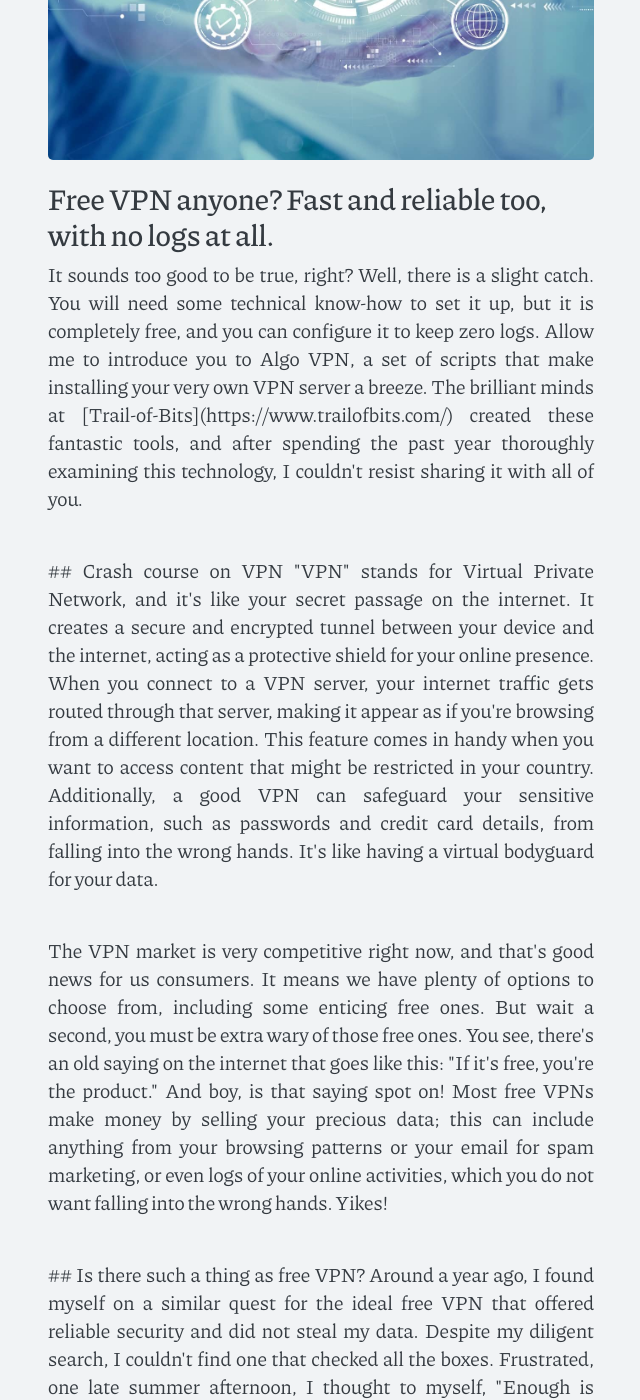
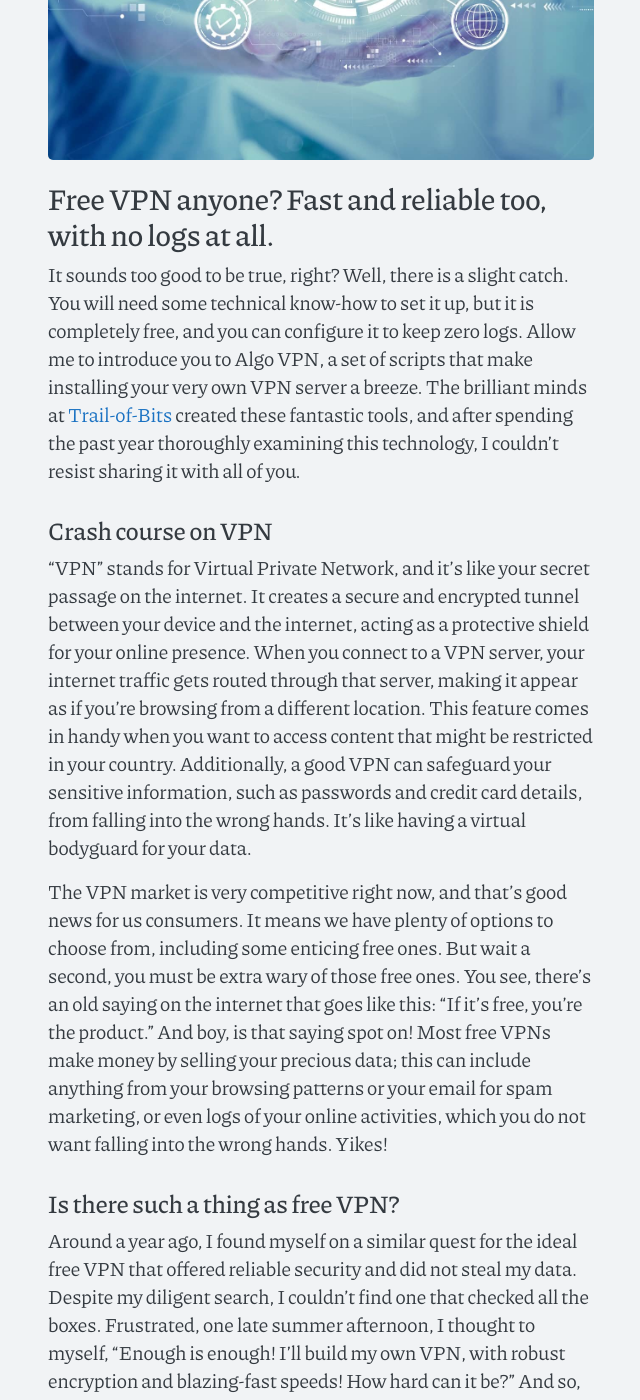
Before and after one commit to ShashwatAdh/ShashwatAdh.github.io, a Jekyll site: the page built from _posts/2023-06-19-Free-VPN.md, in a window 1280 px wide and 1400 px high, scrolled down 404 px. Shown: the whole window, without its empty margins (319-959 px from the left). Built offline with Jekyll 4.4.1, drawn with Linux system fonts in a browser that asks for light colours; some of the changed text lies outside the part shown.

Commit message:
Update 2023-06-19-Free-VPN.md

```diff
--- a/_posts/2023-06-19-Free-VPN.md
+++ b/_posts/2023-06-19-Free-VPN.md
@@ -9,42 +9,27 @@ lead: Algo VPN, an Open Source, Self-hosted VPN solution
 
 # Free VPN anyone? Fast and reliable too, with no logs at all.
 
-<div align="justify">
 
 It sounds too good to be true, right? Well, there is a slight catch. You will need some technical know-how to set it up, but it is completely free, and you can configure it to keep zero logs. Allow me to introduce you to Algo VPN, a set of scripts that make installing your very own VPN server a breeze. The brilliant minds at [Trail-of-Bits](https://www.trailofbits.com/) created these fantastic tools, and after spending the past year thoroughly examining this technology, I couldn't resist sharing it with all of you.
 
-</div>
-<br>
-<div align = "justify">
 
 ## Crash course on VPN
 
 "VPN" stands for Virtual Private Network, and it's like your secret passage on the internet. It creates a secure and encrypted tunnel between your device and the internet, acting as a protective shield for your online presence. When you connect to a VPN server, your internet traffic gets routed through that server, making it appear as if you're browsing from a different location. This feature comes in handy when you want to access content that might be restricted in your country. Additionally, a good VPN can safeguard your sensitive information, such as passwords and credit card details, from falling into the wrong hands. It's like having a virtual bodyguard for your data.
 
-</div>
-<br>
-<div align = "justify">
 
 The VPN market is very competitive right now, and that's good news for us consumers. It means we have plenty of options to choose from, including some enticing free ones. But wait a second, you must be extra wary of those free ones. You see, there's an old saying on the internet that goes like this: "If it's free, you're the product." And boy, is that saying spot on! Most free VPNs make money by selling your precious data; this can include anything from your browsing patterns or your email for spam marketing, or even logs of your online activities, which you do not want falling into the wrong hands. Yikes!
 
-</div>
-<br>
-<div align = "justify">
 
 ## Is there such a thing as free VPN?
 
 Around a year ago, I found myself on a similar quest for the ideal free VPN that offered reliable security and did not steal my data. Despite my diligent search, I couldn't find one that checked all the boxes. Frustrated, one late summer afternoon, I thought to myself, "Enough is enough! I'll build my own VPN, with robust encryption and blazing-fast speeds! How hard can it be?" And so, my journey into the depths of VPN technology began.
 
-</div>
-<br>
-<div align = "justify">
 
 ![bender](/assets/bender.jpg)
 
 I immersed myself knee-deep in the world of encryption algorithms, client software, and hosting servers. Remember when I said how hard could it be, famous last words! However, a glimmer of hope caught my eye: ALGO VPN. It's a free, self-hosted, open-source personal VPN server designed for easy deployment and top-notch security. Sign me up!
 
-</div>
-<br>
 
 
 Being an open source project, everyone is free to take a look at their codes and implementation, here are a few insights:
@@ -54,52 +39,27 @@ Being an open source project, everyone is free to take a look at their codes and
 * Based on current versions of strongSwan, a multiplatform IPsec implementation
 * Designed to be disposable, with automated setup can be torn down and re-deployed with little effort
 
-<div align = "justify">
 
 Now, as much as I would like to provide full step-by-step instructions to deploy your own VPN server, it wouldn't be practical or comprehensive. I cannot hope to cover every potential issue you might encounter (let's face it, that would be a never-ending story), so I'll instead point you towards the [official documentation](https://github.com/trailofbits/algo). They've got you covered with detailed instructions on how to set it up with different cloud hosting providers.
-</div>
-<br>
-<div align = "justify">
 
 You will need some previous knowledge up your sleeve, though. First, you need to be familiar with the terminal on a Linux system. As most of the cloud providers use Linux as their VMs, and Algo is really designed for the Linux OS. Second, you will run into some issues depending on the cloud hosting solution and the type of instance you choose. You will at some point have to google some errors and debug them on your own. Some technical knowledge is therefore essential.
 
-</div>
-<br>
-<div align = "justify">
 
 But here's the real secret sauce I'm about to share with you—how to use it for FREE! You see, while the VPN server project itself is open-source, hosting it somewhere requires some financial investment. Unless...
 
-</div>
-<br>
-<div align = "justify">
 
 ## Cloud Hosting woes
 
 Enter AWS, also known as Amazon Web Services. They offer a free-tier service that allows you to configure a modestly equipped virtual private cloud infrastructure. And guess what? You can use it to learn all about AWS offerings for an entire year, absolutely free! Now, the VPN server doesn't require much computing power or storage. Just keep an eye on your network usage, and voila! You've got yourself a free VPN subscription for a whole year. Detailed steps to configure an AWS server can be found [here](https://www.linkedin.com/pulse/creating-your-own-vpn-aws-ricardo-deodutt).
 
-</div>
-<br>
-<div align = "justify">
 
 But hold your horses, my friends, we're not stopping there. We're going for a truly free hosting solution. For that, we need to turn our attention to Oracle Cloud Infrastructure ([OCI](https://www.oracle.com/uk/cloud/free/?intcmp=ohp052322ocift)). They have an always-free tier with basic virtual servers that can run the VPN without a hitch. However, before we jump into OCI, I recommend starting with AWS for two reasons.
-
-</div>
-<br>
-<div align = "justify">
 
 
 Firstly, AWS is more popular and widely used, so learning about its offerings and systems can be incredibly valuable down the road. And secondly, OCI is not officially listed as supported by the Algo installation scripts. So, it's a good idea to familiarize yourself with the installation process and enjoy the benefits of AWS while you're at it. The developers over at Algo state that it is designed to *"be easy to set up. That way, you start it when you need it and tear it down before anyone can figure out the service you’re routing your traffic through."* Therefore, I suggest you deploy, tear it down and re-deploy it several times over the year just to learn the nuisances of the installation process. Make the most of your free year, my friends!
 
-</div>
-<br>
-<div align = "justify">
-
 
 Now, here's the scoop on OCI: there are resources available with step-by-step instructions on installing Algo VPN in OCI, for example [this](https://pswalia2u.medium.com/setting-up-personal-wireguard-vpn-on-oracle-cloud-compute-instance-1d90d56d4b8b) and [this](https://kenny.yeoyou.net/it/2020/08/01/set-up-algo-vpn-in-oracle-cloud.html). But fair warning, it might not run as smoothly as you'd hope. You ~~might~~ will encounter a few hiccups along the way, and you will have to do some troubleshooting on your own. But hey, that's all part of the learning experience, right?
-
-
-</div>
-<br>
 
 
 
@@ -109,9 +69,5 @@ But before you embark on this exciting journey, let me share a few valuable tips
 * There is no realistic way to update the security protocols and dependencies of the scripts, if there are any major patches that would require you to update the VPN server, you will have to tear it down and deploy an updated version from the GitHub repository.
 
 
-<div align = "justify">
 
 This post is solely intended to make the readers aware of such technology as it is available. You are encouraged to research this topic on your own and learn more about it before you start any deployment. And one last thing, When it comes to using a VPN, it's crucial to remember that its intended purpose is for educational and legitimate activities. It's essential to respect the law and adhere to ethical guidelines. Engaging in any form of hacking or illegal activities is strictly prohibited and goes against the principles of responsible VPN usage.
-
-
-</div>
```
